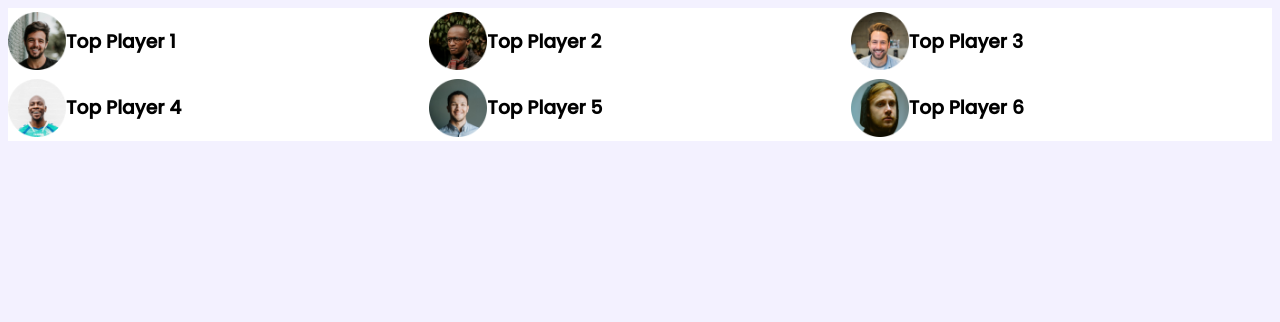
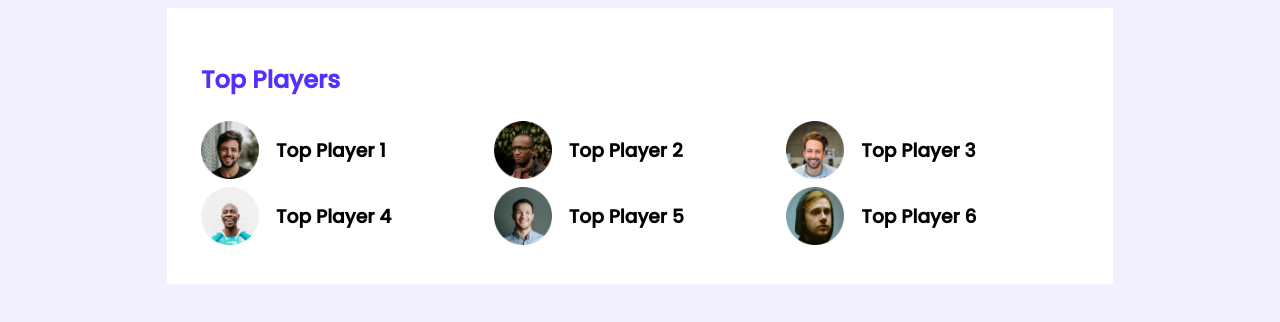
Before and after one commit to ILunie/leaderboard, a plain HTML site: page index.html in a window 1280 px wide. Drawn offline with Linux system fonts and the light colour scheme.

Commit message:
file adding to folder

```diff
--- a/index.html
+++ b/index.html
@@ -16,33 +16,34 @@
     <!-- Header end -->
     <main>
         <!-- Top players and top Blogs -->
-        <section>
-            <div class="top-players container">
+        <section class="container">
+            <div class="top-players">
+                <h2 class="section-title">Top Players</h2>
                 <div class="players">
                     <!-- .player*6>img[src="./images/players/player-$.png"]+h3{Top Player $} -->
                     <div class="player">
                         <img src="./images/players/player-1.png" alt="">
-                        <h3>Top Player 1</h3>
+                        <h3 class="player-name">Top Player 1</h3>
                     </div>
                     <div class="player">
                         <img src="./images/players/player-2.png" alt="">
-                        <h3>Top Player 2</h3>
+                        <h3 class="player-name">Top Player 2</h3>
                     </div>
                     <div class="player">
                         <img src="./images/players/player-3.png" alt="">
-                        <h3>Top Player 3</h3>
+                        <h3 class="player-name">Top Player 3</h3>
                     </div>
                     <div class="player">
                         <img src="./images/players/player-4.png" alt="">
-                        <h3>Top Player 4</h3>
+                        <h3 class="player-name">Top Player 4</h3>
                     </div>
                     <div class="player">
                         <img src="./images/players/player-5.png" alt="">
-                        <h3>Top Player 5</h3>
+                        <h3 class="player-name">Top Player 5</h3>
                     </div>
                     <div class="player">
                         <img src="./images/players/player-6.png" alt="">
-                        <h3>Top Player 6</h3>
+                        <h3 class="player-name">Top Player 6</h3>
                     </div>
                 </div>
             </div>
--- a/styles/styles.css
+++ b/styles/styles.css
@@ -5,8 +5,19 @@ body{
     font-family: 'Poppins', sans-serif;
     background-color: #f3f1ff;
 }
+main{
+    display: flex;
+    justify-content: center;
+}
 .container{
     background-color: #ffffff;
+    width: 878px;
+    padding: 34px;
+}
+/* top players style */
+.section-title{
+    color: #562eff;
+    font-size: 24px;
 }
 .players{
     display: grid;
@@ -21,3 +32,6 @@ body{
     height: 58px;
     width: 58px;
 }
+.player-name{
+    margin-left: 17px;
+}
```
